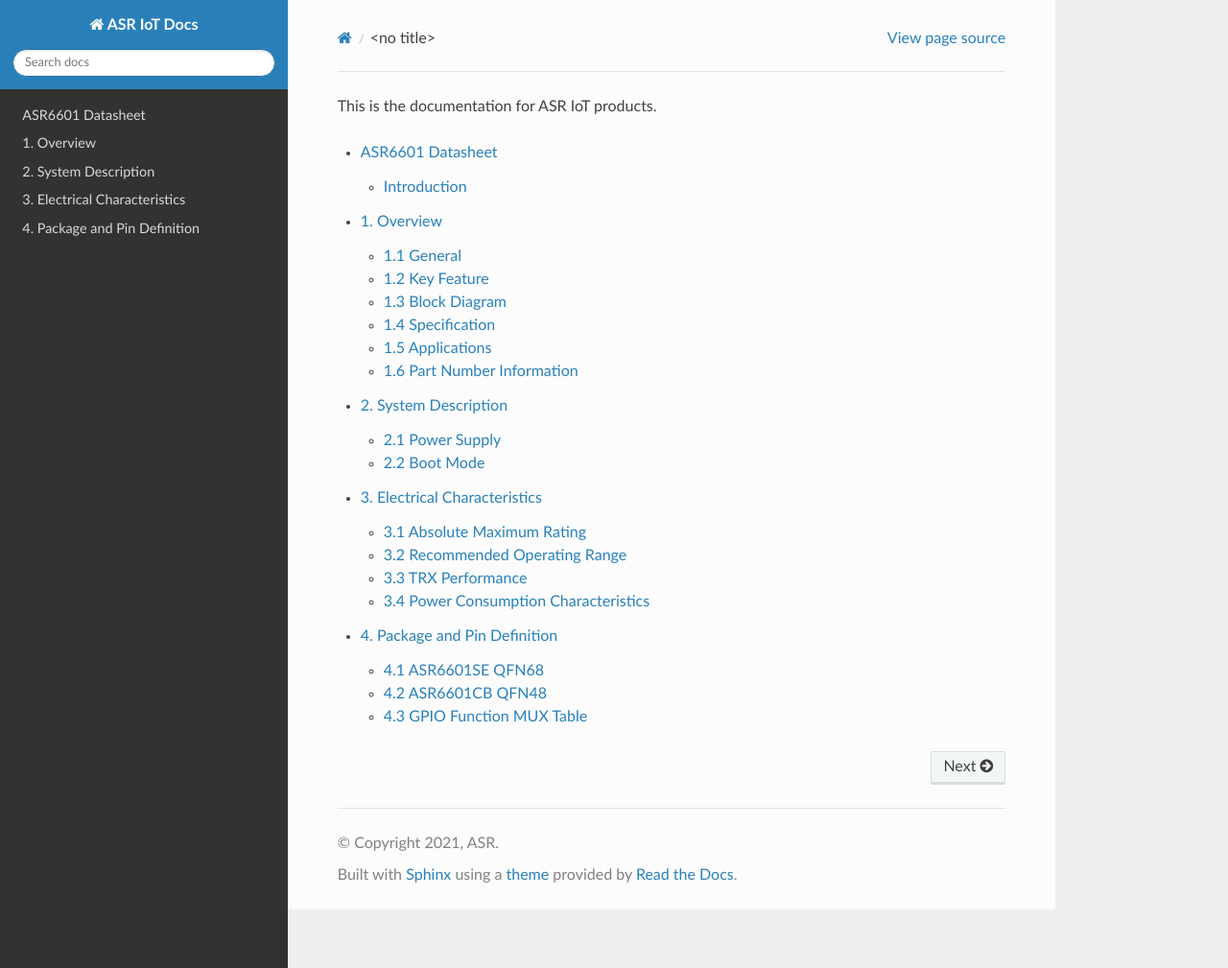
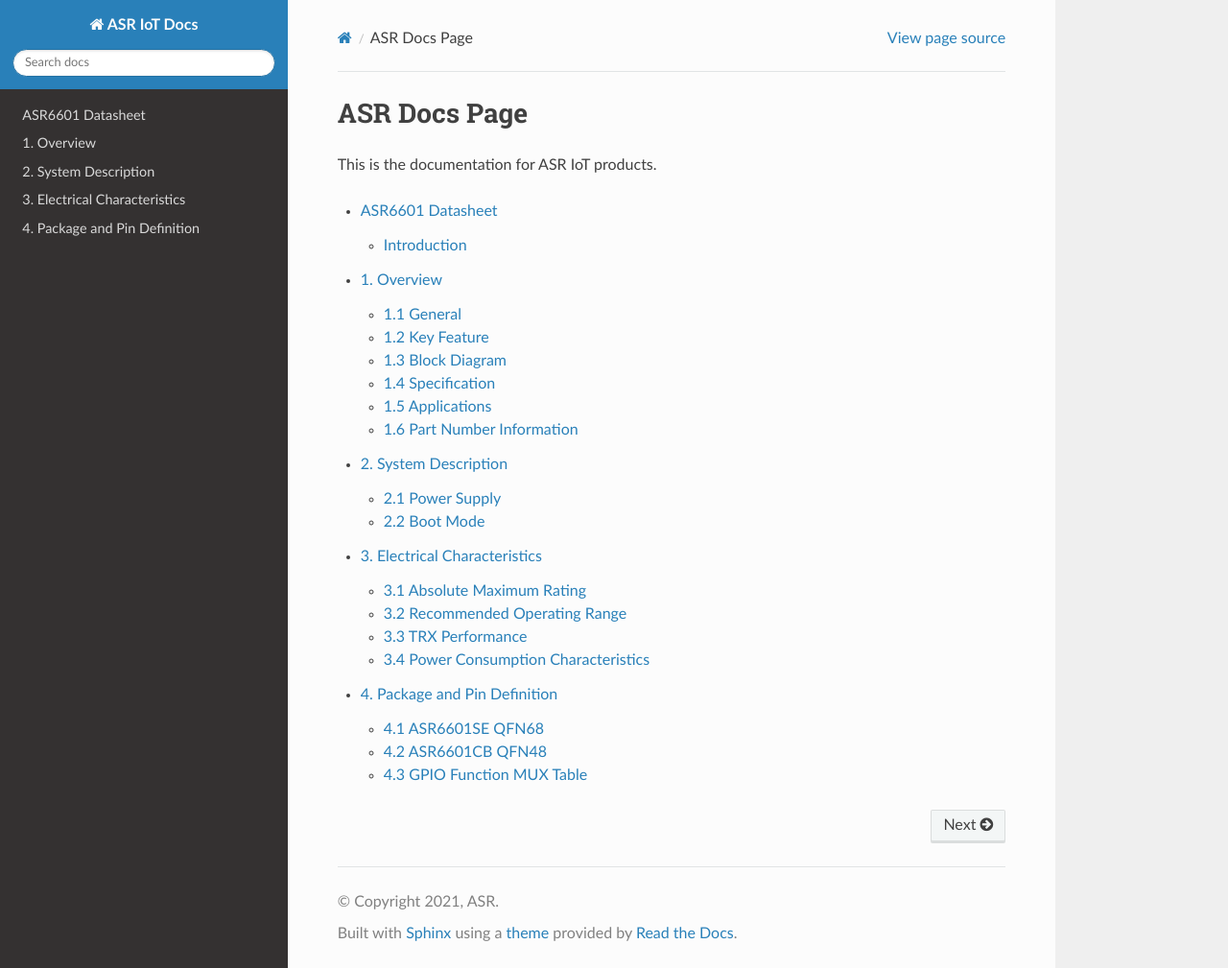
Before and after one commit to jiayue92-2/IOTdocs_en, a Sphinx documentation site: the page built from source/index.rst, in a window 1280 px wide and 1009 px high. Shown: the whole window at 96% size. Built offline with Sphinx 7.4.7 and the Read the Docs theme 2.0.0, drawn with Linux system fonts in a browser that asks for light colours.

Commit message:
fix no title

```diff
--- a/source/index.rst
+++ b/source/index.rst
@@ -1,3 +1,5 @@
+ASR Docs Page
+=============================
 This is the documentation for ASR IoT products.
 
 
```
